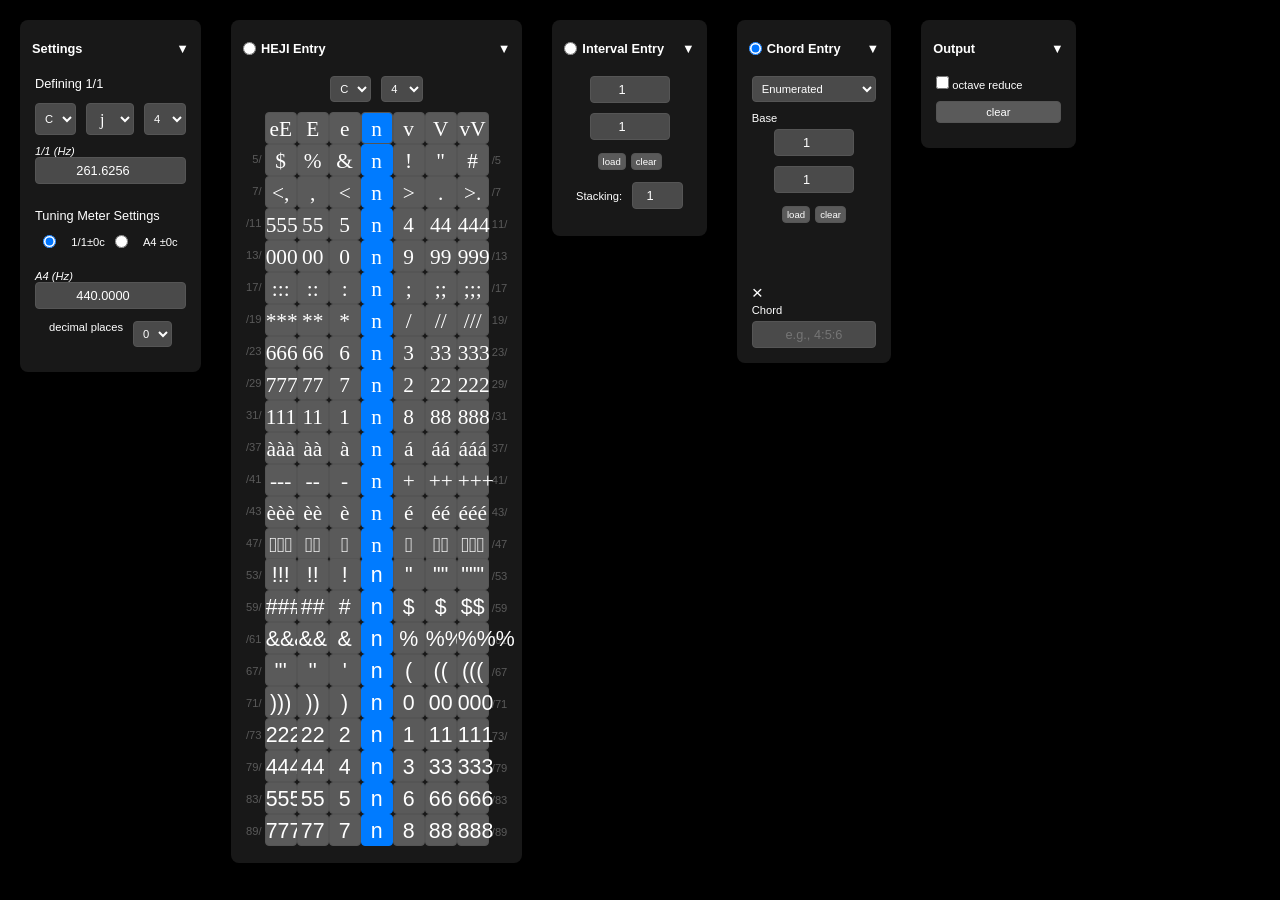
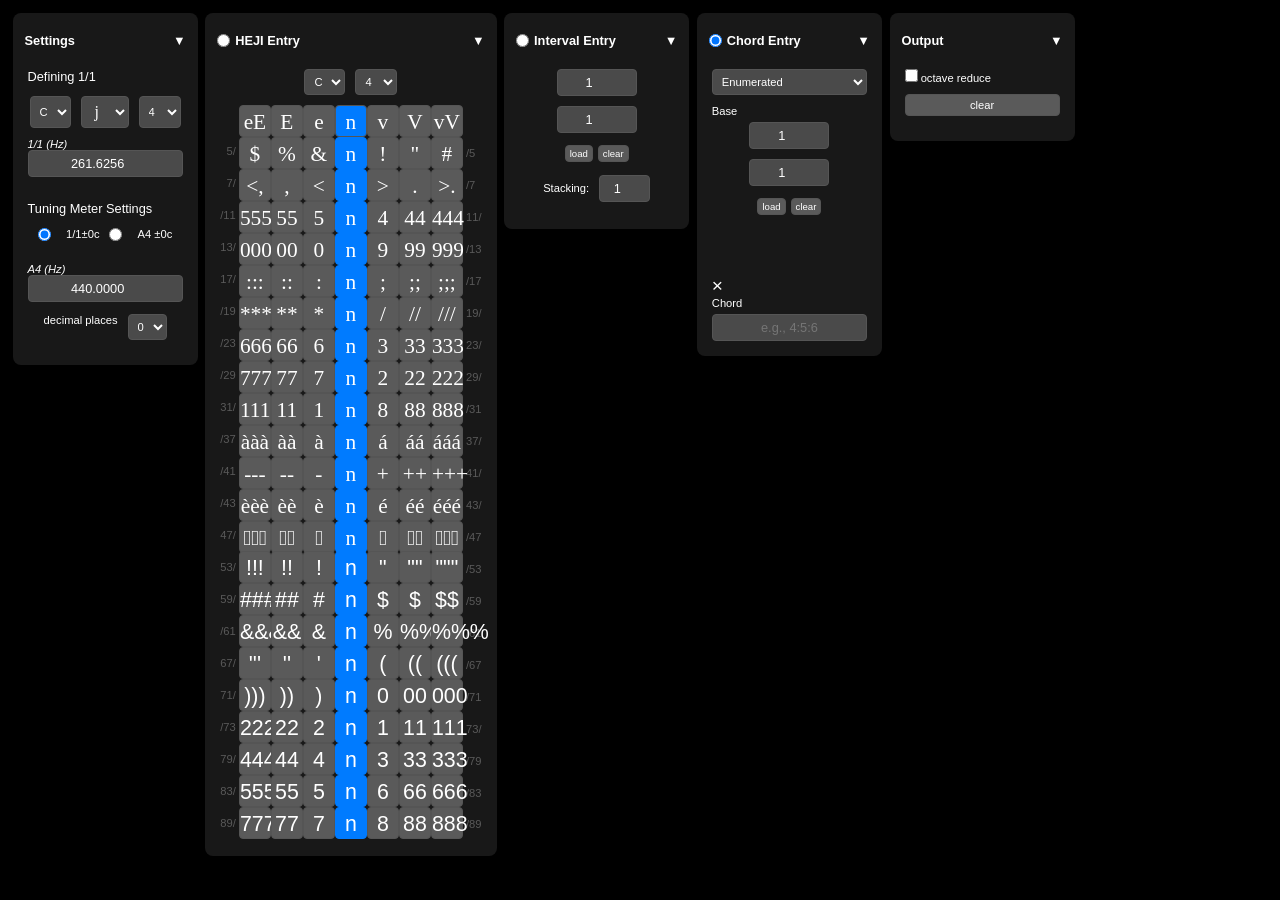

reduce padding sortable js cards

--- a/style.css
+++ b/style.css
@@ -82,7 +82,7 @@ body {
     border-radius: 8px;
     color: var(--color-text);
     font-family: "Inter", sans-serif;
-    margin: 10px; /* Space around each item */
+    margin: 2.5px; /* Space around each item */
     min-width: auto; /* Allow content to define min-width */
 }
 
@@ -207,7 +207,7 @@ div.version {
 .calc-container {
     display: grid;
     grid-template-columns: repeat(6, 1fr);
-    gap: 10px;
+    gap: 2.5px;
     padding: 10px;
     margin: 0 auto;
     grid-auto-flow: dense; /* Added to allow items to fill in holes */
